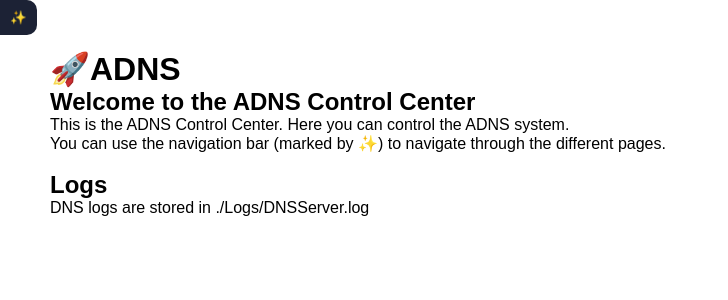
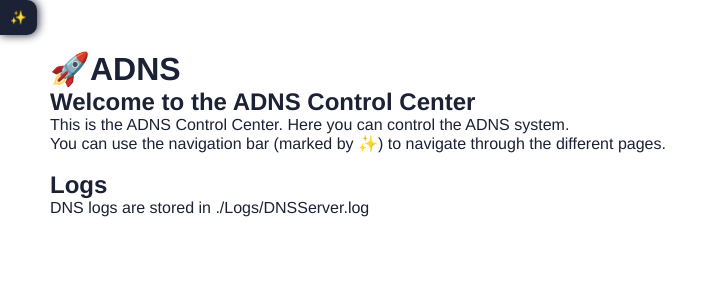
Before and after one commit to No767/AIO-ADNS, a Flask app: page / in a window 1280 px wide. Shown: the top 300 px of the page, without its empty margins (0-728 px from the left). Run offline with Flask 2, Linux system fonts and the light colour scheme; parts of the project's set-up code (start-up, migrations or seed data) failed here and were passed over.

Commit message:
Add light background shadows + tint of colors

```diff
--- a/Processes/templates/index.html
+++ b/Processes/templates/index.html
@@ -41,11 +41,11 @@
         * {
             margin: 0;
             padding: 0;
-            font-family:sans-serif;
+            font-family: Helvetica;
         }
         #logo {
             font-size: 36px;
-            color: white;
+            color: #e8edff;
             width: 200px;
         }
         #navshow {
@@ -58,10 +58,11 @@
             background-color: #1c2235;
             border: none;
             border-radius: 0 10px 10px 0;
+            box-shadow: 1px 0px 10px #1c2235;
         }
         #content {
             margin: 50px;
-            color: black;
+            color: #1c2235;
             border-radius: 10px;
         }
         .nav {
@@ -74,6 +75,7 @@
             left: 0;
             overflow-x: hidden;
             transition: 0.5s;
+            box-shadow: 1px 0px 10px #1c2235;
         }
         .nav ul {
             text-align: center;
@@ -81,16 +83,18 @@
             padding: 0;
         }
         .nav ul li button {
-            color: white;
+            color: #e8edff;
             background-color: transparent;
             border: none;
             width: 200px;
+            box-shadow: 0px 0px 0px #e8edff;
             transition: 0.5s;
             padding: 10px;
         }
         .nav ul li a button:hover {
             color: black;
-            background-color: white;
+            background-color: #e8edff;
+            box-shadow: 0px 0px 2px #e8edff;
         }
     </style>
 </html>
```
